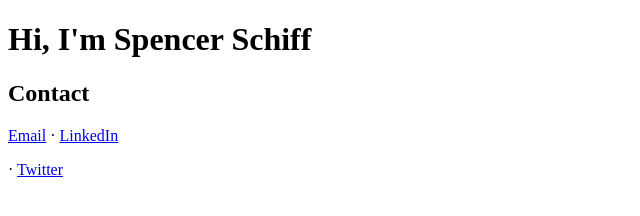
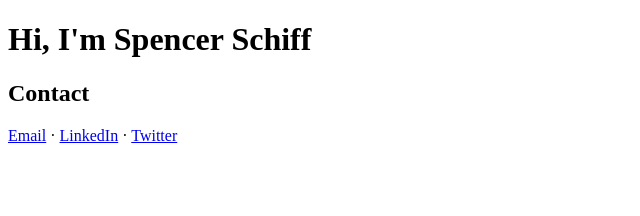
Before and after one commit to SpencerSchiff/spencerschiff.github.io, a plain HTML site: page index.html in a window 1280 px wide. Shown: the whole page, without its empty margins (0-640 px from the left). Drawn offline with Linux system fonts and the light colour scheme.

Commit message:
Update index.html

```diff
--- a/index.html
+++ b/index.html
@@ -5,4 +5,4 @@
 <h1>Hi, I'm Spencer Schiff</h1>
 
 <h2>Contact</h2>
-<p><a href="mailto:spencerschiff02@gmail.com">Email</a> · <a href="https://linkedin.com/in/yourhandle">LinkedIn</a></p> · <a href="https://x.com/spencerschiff_">Twitter</a></p>
+<p><a href="mailto:spencerschiff02@gmail.com">Email</a> · <a href="https://linkedin.com/in/yourhandle">LinkedIn</a> · <a href="https://x.com/spencerschiff_">Twitter</a></p>
```
